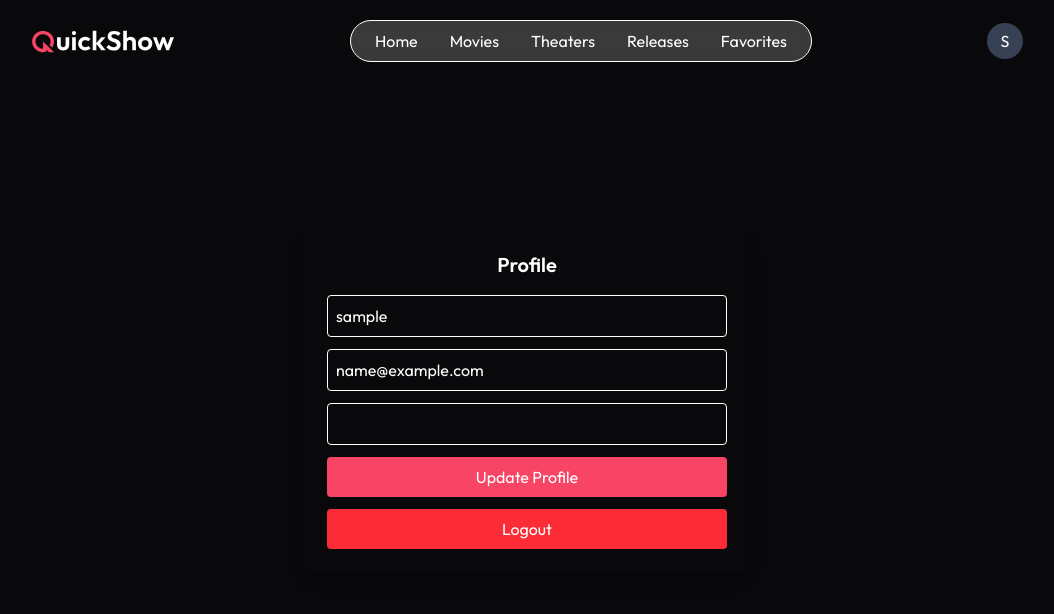
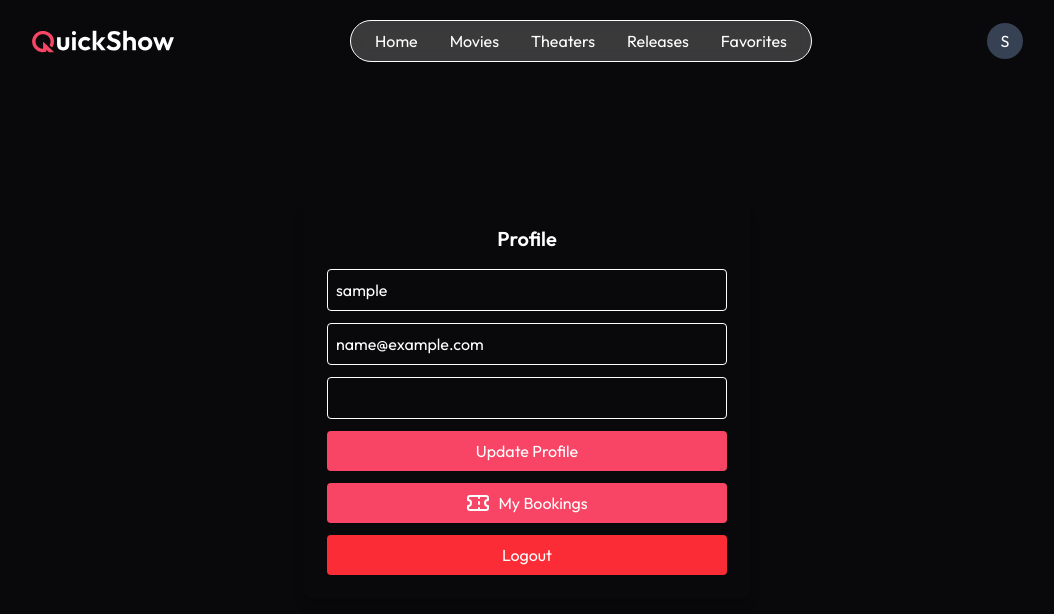
Before and after one commit to VanshSojitra018/Ticket_Booking, a React (Vite) app in the folder client/: page /profile in a window 1280 px wide. Shown: the top 614 px of the page, without its empty margins (113-1167 px from the left). Built offline with nearby package versions, Linux system fonts and the light colour scheme; sample sign-in values are in the browser's storage.

Commit message:
add my-bookings in profile

```diff
--- a/client/src/components/Navbar.jsx
+++ b/client/src/components/Navbar.jsx
@@ -54,7 +54,7 @@ const Navbar = () => {
             ))}
           </div>
           {/* login btn */}
-          <div className="flex items-center gap-2 sm:gap-3 shrink-0">
+          <div className="flex items-center justify-center gap-2 sm:gap-3 shrink-0">
             {!user && (
               <Link to="/register">
                 <button className="bg-primary text-white px-4 py-1 rounded-full cursor-pointer">
--- a/client/src/pages/Profile.jsx
+++ b/client/src/pages/Profile.jsx
@@ -1,3 +1,4 @@
+import { TicketIcon } from "lucide-react";
 import { useAuth } from "./AuthContext";
 import { useState, useEffect } from "react";
 import { useNavigate } from "react-router-dom";
@@ -49,14 +50,18 @@ export default function Profile() {
         />
 
         <button
-          className="w-full bg-primary text-white py-2 rounded mb-3"
+          className="w-full bg-primary text-white py-2 rounded mb-3 cursor-pointer"
           onClick={save}
         >
           Update Profile
         </button>
+        <button onClick={()=> navigate('/my-bookings')} className="w-full cursor-pointer flex items-center gap-2 justify-center bg-primary text-white py-2 rounded mb-3">
+          <TicketIcon/>
+          My Bookings
+        </button>
 
         <button
-          className="w-full bg-red-500 text-white py-2 rounded"
+          className="w-full bg-red-500 text-white py-2 rounded cursor-pointer"
           onClick={handleLogout}
         >
           Logout
```
